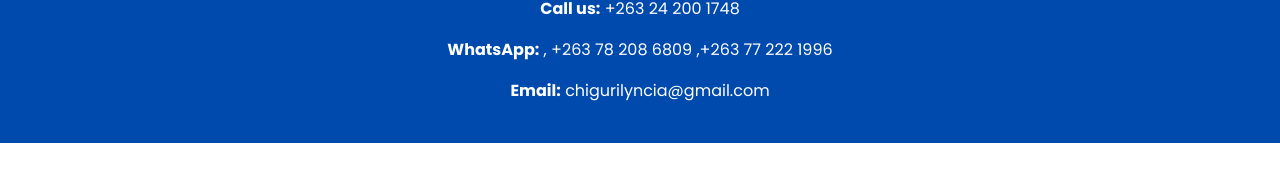
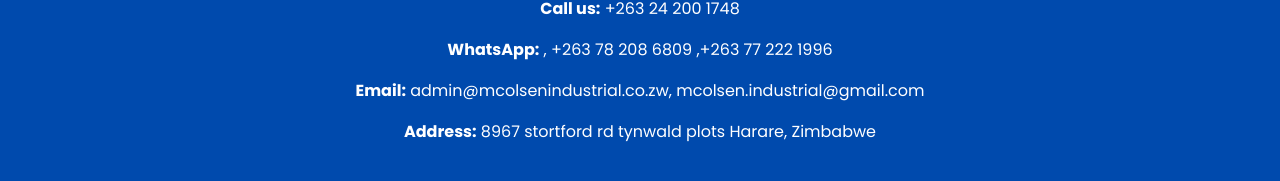
Before and after one commit to lyncia22/packaging-website-, a React (Vite) app in the folder packaging-website/: page /electrical-products in a window 1280 px wide. Shown: the part 3443-3624 px from the top of the page. Before the commit the page ends 3586 px from the top, so only its background shows below. Built offline with nearby package versions, Linux system fonts and the light colour scheme.

Commit message:
Your descriptive commit message

```diff
--- a/packaging-website/src/components/Footer.jsx
+++ b/packaging-website/src/components/Footer.jsx
@@ -35,9 +35,8 @@ export default function Footer() {
       <div className="contact-details">
         <p><strong>Call us:</strong> <a href="tel:+263242001748">+263 24 200 1748</a></p>
         <p><strong>WhatsApp:</strong> , <a href="https://wa.me/263782086809" target="_blank" rel="noopener noreferrer">+263 78 208 6809</a> ,<a href="tel:+263772221996">+263 77 222 1996</a></p>
-        {/* <p><strong>Email:</strong> <a href="mailto:admin@mcolsenindustrial.co.zw">admin@mcolsenindustrial.co.zw</a>, <a href="mailto:mcolsen.industrial@gmail.com">mcolsen.industrial@gmail.com</a></p>
-        <p><strong>Address:</strong> 8967 stortford rd tynwald plots Harare, Zimbabwe</p> */}
-          <p><strong>Email:</strong> <a href="mailto:chigurilyncia@gmail.com">chigurilyncia@gmail.com</a> </p>
+        <p><strong>Email:</strong> <a href="mailto:admin@mcolsenindustrial.co.zw">admin@mcolsenindustrial.co.zw</a>, <a href="mailto:mcolsen.industrial@gmail.com">mcolsen.industrial@gmail.com</a></p>
+        <p><strong>Address:</strong> 8967 stortford rd tynwald plots Harare, Zimbabwe</p>
       </div>
     </footer>
   );
```
